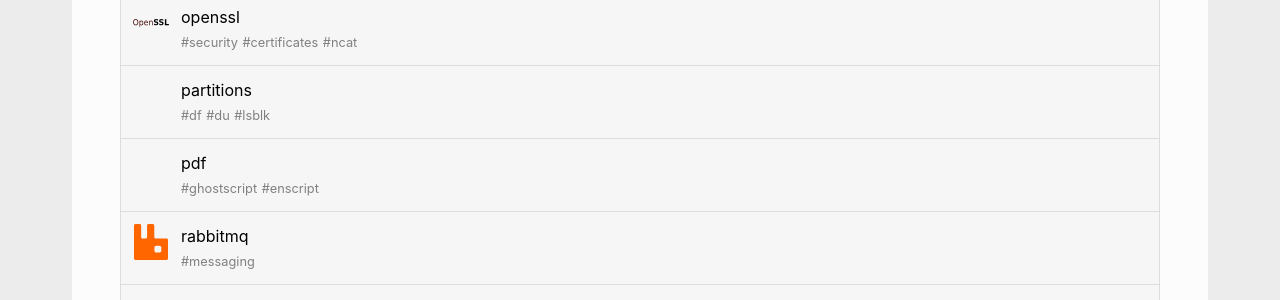
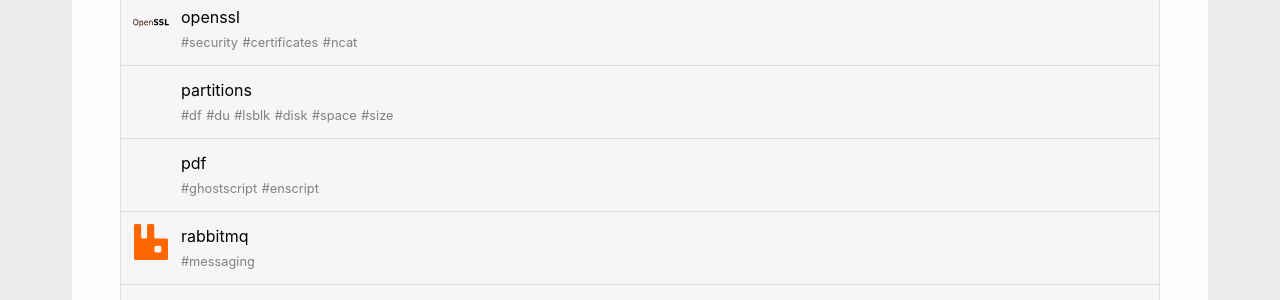
Before and after one commit to andreas-mausch/cheatsheets, a Jekyll site: the page built from index.html, in a window 1280 px wide. Shown: the part 1348-1648 px from the top of the page. Built offline with Jekyll 4.4.1, drawn with Linux system fonts in a browser that asks for light colours.

Commit message:
Add tags for df

```diff
--- a/_cheatsheets/partitions.md
+++ b/_cheatsheets/partitions.md
@@ -1,6 +1,6 @@
 ---
 layout: cheatsheet
-tags: df du lsblk
+tags: df du lsblk disk space size
 section:
   - name: df
     commands:
```
